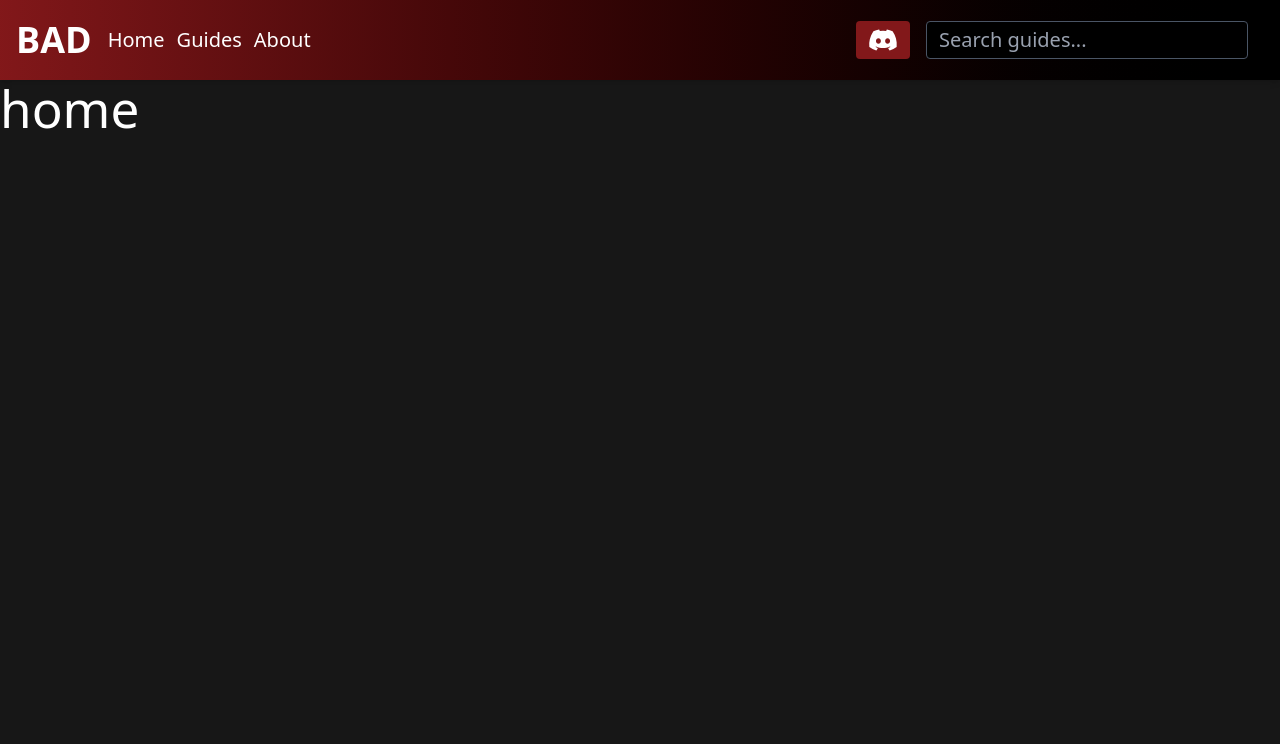
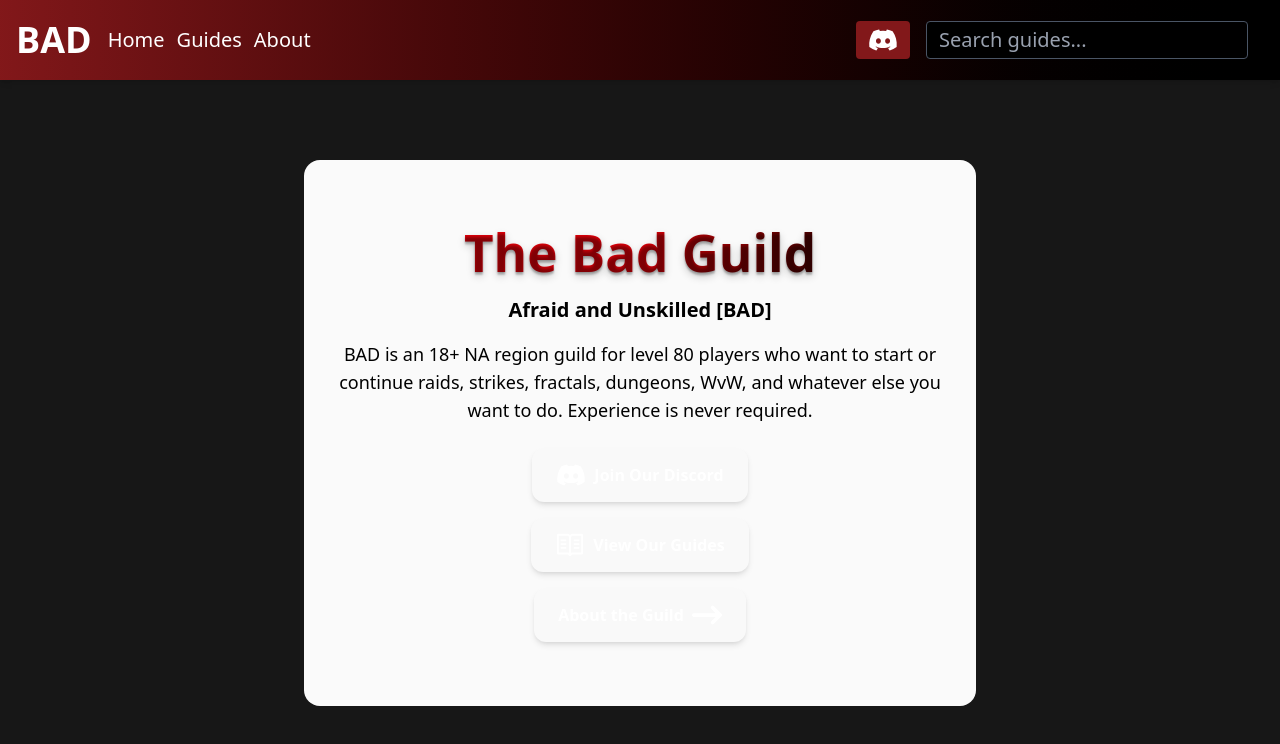
Before and after one commit to courtneytruong/BAD-guide-website, a React (Vite) app in the folder BAD-guild-website/: page / in a window 1280 px wide. Shown: the top 744 px of the page. Built offline with nearby package versions, Linux system fonts and the light colour scheme.

Commit message:
home page layout done

```diff
--- a/BAD-guild-website/src/pages/Home.jsx
+++ b/BAD-guild-website/src/pages/Home.jsx
@@ -1,3 +1,43 @@
+import { FaDiscord } from "react-icons/fa";
+import { VscBook } from "react-icons/vsc";
+import { FaArrowRightLong } from "react-icons/fa6";
+
 export default function Home() {
-  return <h1>home</h1>;
+  return (
+    <div className="py-16 px-4 sm:py-20 sm:px-6 lg:px-8 text-center">
+      <div className="bg-neutral-50 rounded-2xl py-16 px-4 max-w-2xl mx-auto">
+        <h1 className="text-4xl text-shadow-lg/20 sm:text-4xl lg:text-5xl font-bold text-transparent bg-clip-text bg-gradient-to-r from-red-600 via-red-600 to-black mb-4">
+          The Bad Guild
+        </h1>
+        <h2 className="text-xl font-bold text-black mb-4">
+          Afraid and Unskilled [BAD]
+        </h2>
+        <p className="text-base sm:text-lg text-black mb-6">
+          BAD is an 18+ NA region guild for level 80 players who want to start
+          or continue raids, strikes, fractals, dungeons, WvW, and whatever else
+          you want to do. Experience is never required.
+        </p>
+        <div className="flex flex-col items-center space-y-4">
+          <button className="bg-red-900 text-white hover:bg-red-800 font-semibold py-3 px-6 rounded-xl shadow-md transition">
+            <span className="flex items-center space-x-2">
+              <FaDiscord size={30} /> <span>Join Our Discord</span>
+            </span>
+          </button>
+          <button className="bg-red-900 text-white hover:bg-red-800 font-semibold py-3 px-6 rounded-xl shadow-md transition">
+            <span className="flex items-center space-x-2">
+              <VscBook size={30} /> <span>View Our Guides</span>
+            </span>
+          </button>
+          <button className="bg-red-900 text-white hover:bg-red-800 text-white font-semibold py-3 px-6 rounded-xl shadow-md transition">
+            <span className="flex items-center space-x-2">
+              <span>About the Guild</span>
+              <span>
+                <FaArrowRightLong size={30} />
+              </span>
+            </span>
+          </button>
+        </div>
+      </div>
+    </div>
+  );
 }
```
